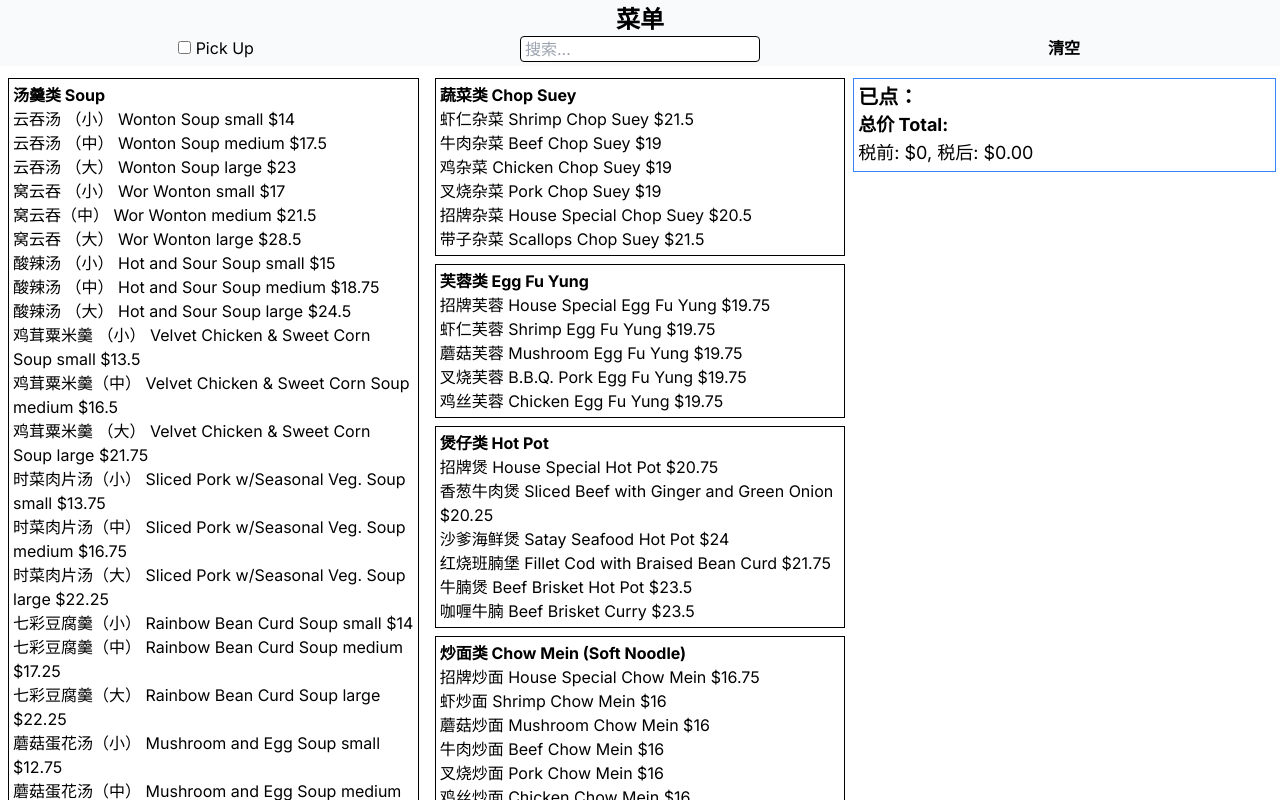
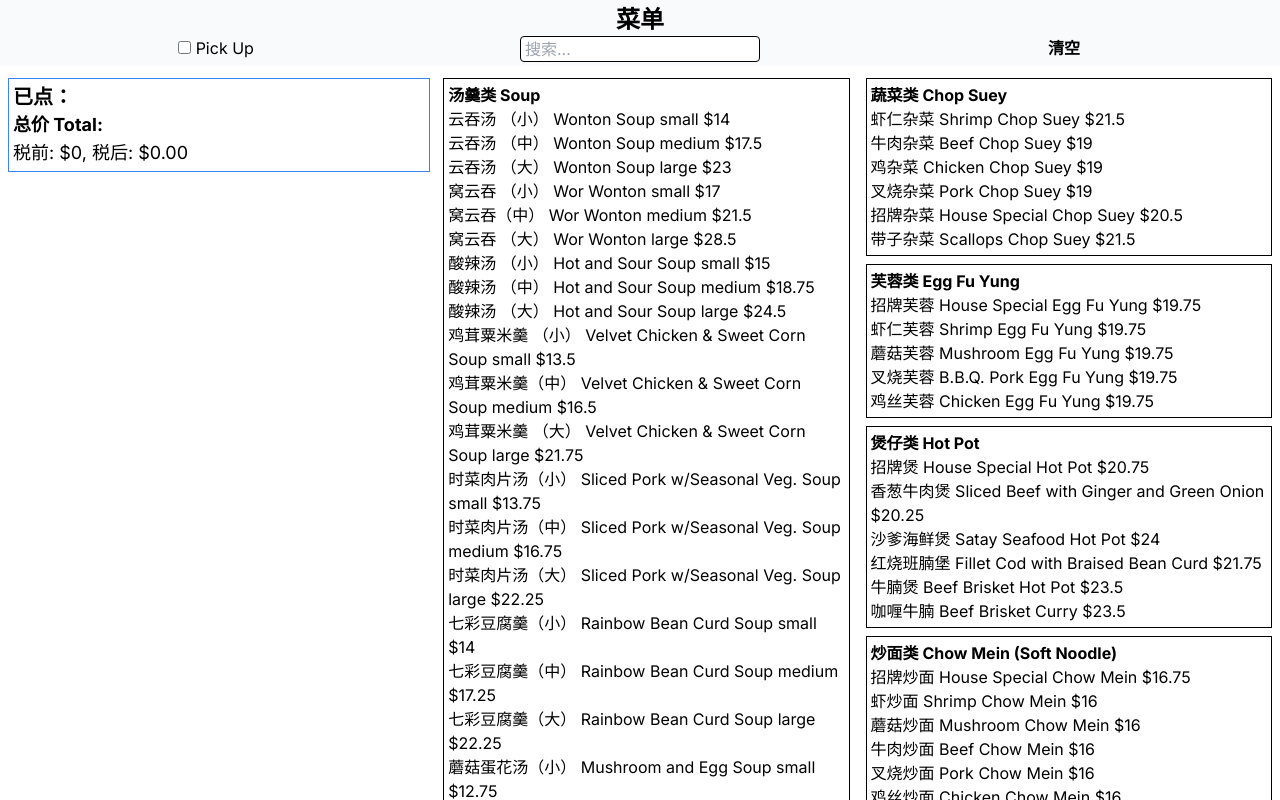
Before and after one commit to SarahQu/chinese-menu, a Next.js app: page / in a window 1280 px wide. Shown: the top 800 px of the page. Built offline with nearby package versions, Linux system fonts and the light colour scheme.

Commit message:
Change layout

```diff
--- a/app/page.js
+++ b/app/page.js
@@ -87,21 +87,10 @@ export default function Home() {
 
 
 
-      <div className="flex flex-wrap-reverse pt-[70px]">
-          <div className="basis-1/3 order-1">
-            {MENU.slice(0, Math.ceil(MENU.length / 2)).map((category) => {
-              return <Category key={category.cat_name} category={category} onIncreaseItem={handleIncreaseItem}> </Category>
-            })}
-          </div>
-          <div className="basis-1/3 order-2">
-            {MENU.slice(Math.ceil(MENU.length / 2)).map((category) => {
-              return <Category key={category.cat_name} category={category} onIncreaseItem={handleIncreaseItem}> </Category>
-            })}
-          </div>
-
-          <div class="basis-1/3 order-3">
-            <div class="fixed w-[33%] border-[1px] border-blue-500 border-solid p-1 mt-2">
-              <p className="text-xl font-bold break-all">已点：</p>
+      <div className="pt-[70px]">
+          <div className="float-left w-[33%] fixed border-[1px] border-blue-500 border-solid p-1 m-2">
+            {/* <div className="fixed"> */}
+              <p className="sm:text-xl font-bold break-all">已点：</p>
               {
                 Object.entries(item).filter(([k, v])=> {return v.quantity > 0 && k != 'total'}).map(([k, v]) =>
                   <p key={k}>{v.desc_ch} {v.desc} ${v.price}
@@ -111,10 +100,25 @@ export default function Home() {
                   </p>
                 )
               }
-              <p class="text-lg font-bold">总价 Total: </p>
-              <p class="text-lg">{getPrice(Number(item['total'].price), Number(item['noDiscount'].price), pickUp)}</p>
+              <p class="sm:text-lg font-bold">总价 Total: </p>
+              <p class="sm:text-lg">{getPrice(Number(item['total'].price), Number(item['noDiscount'].price), pickUp)}</p>
+            {/* </div> */}
+          </div>
+
+          <div className="float-right w-[66%] sm:flex">
+            <div className="sm:basis-1/2">
+              {MENU.slice(0, Math.ceil(MENU.length / 2)).map((category) => {
+                return <Category key={category.cat_name} category={category} onIncreaseItem={handleIncreaseItem}> </Category>
+              })}
+            </div>
+            <div className="sm:basis-1/2">
+              {MENU.slice(Math.ceil(MENU.length / 2)).map((category) => {
+                return <Category key={category.cat_name} category={category} onIncreaseItem={handleIncreaseItem}> </Category>
+              })}
             </div>
           </div>
+
+
       </div>
     </>
   )
```
